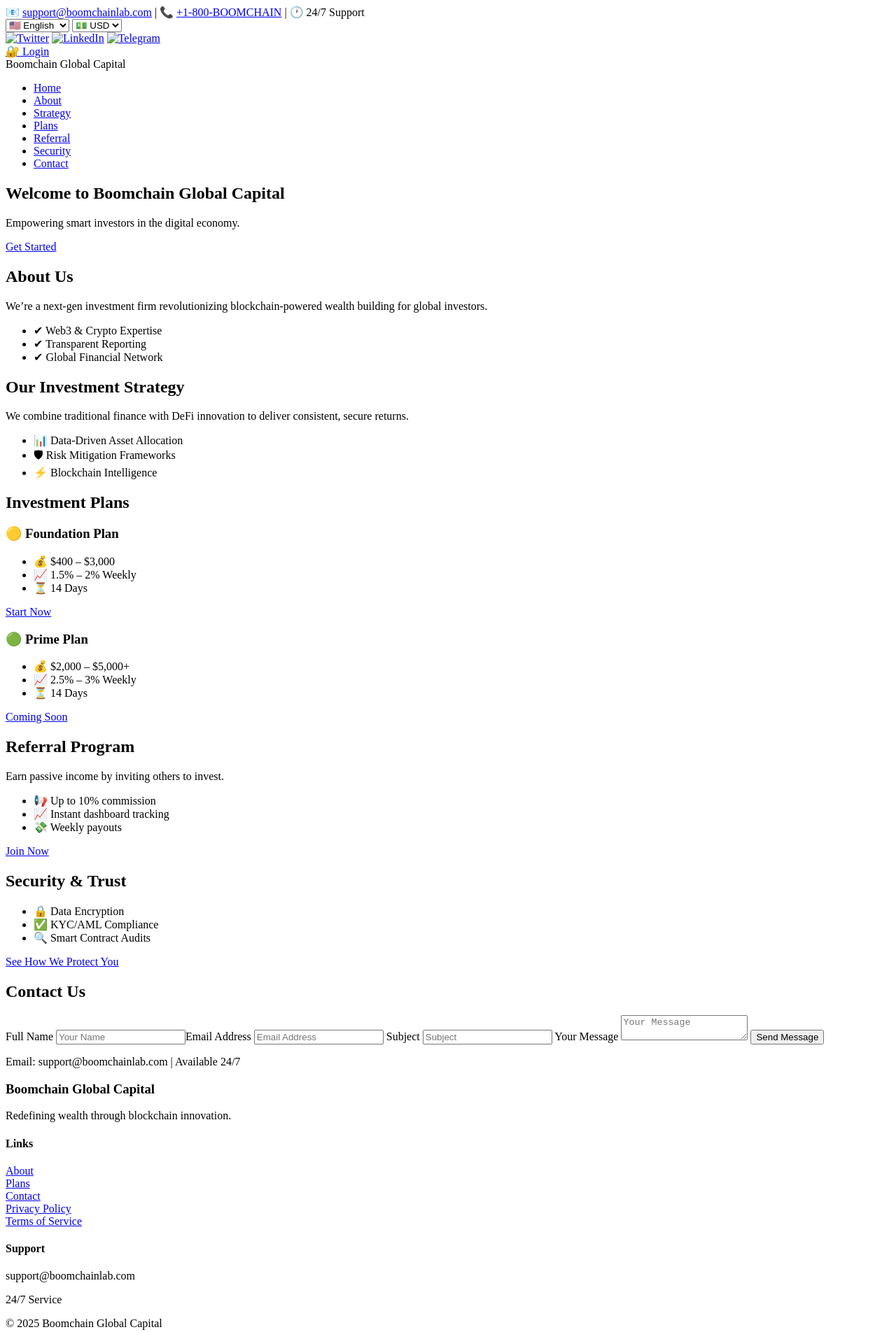
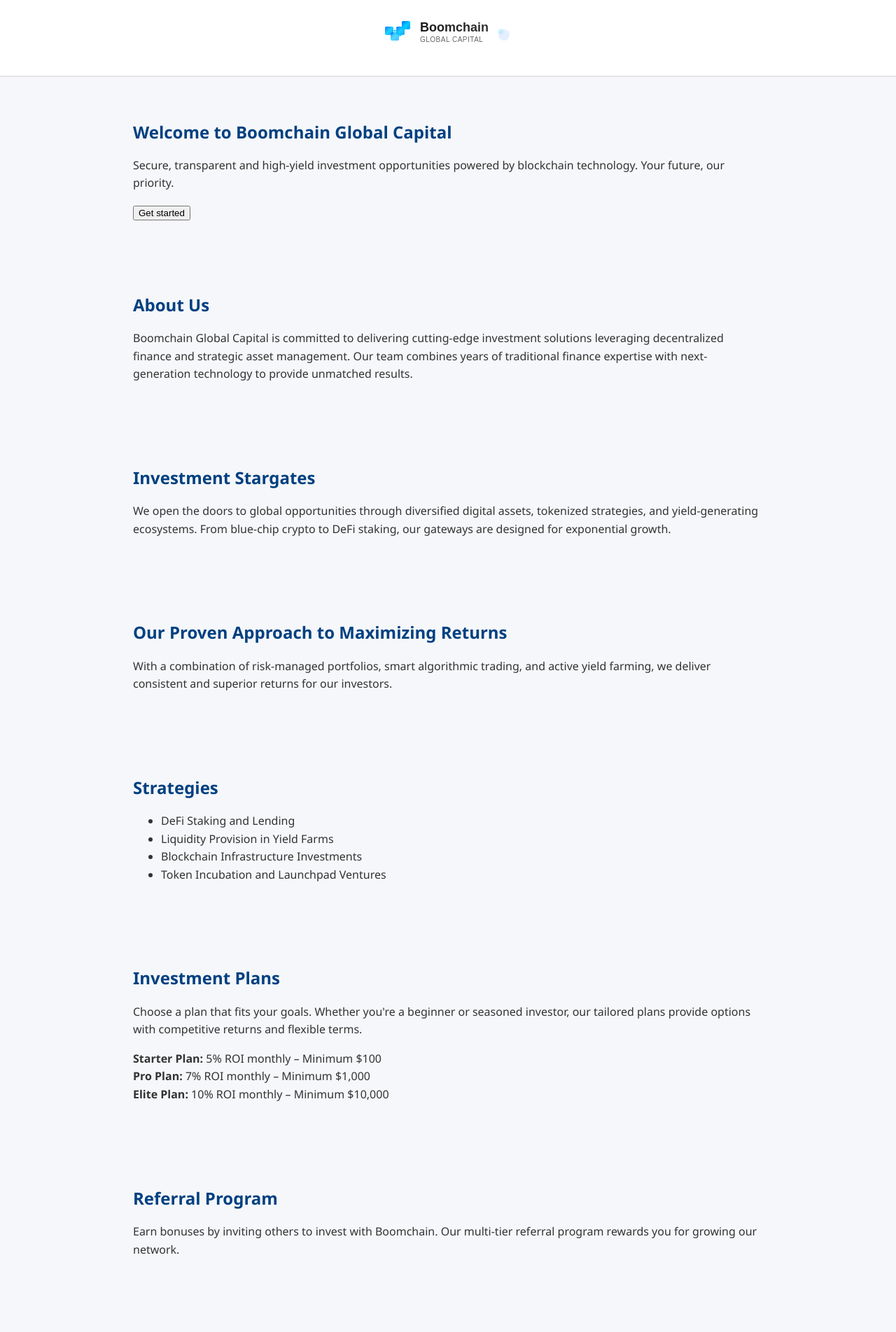
Before and after one commit to Snr-Dave/Boomchain-Global-Capital-, a plain HTML site: page index.html in a window 1280 px wide. Shown: the top 1904 px of the page at 70% size. Drawn offline with Linux system fonts and the light colour scheme.

Commit message:
Update index.html
Add complete homepage with embedded logo and all sections

Description:
Finalized index.html with Boomchain logo, hero section, about, strategies, investment plans, referral, security, contact form, and footer. Ready for deployment.

```diff
--- a/index.html
+++ b/index.html
@@ -1,164 +1,140 @@
 <!DOCTYPE html><html lang="en">
 <head>
-  <meta charset="UTF-8">
-  <meta name="viewport" content="width=device-width, initial-scale=1.0">
-  <meta name="description" content="Boomchain Global Capital offers blockchain-powered investment plans and secure wealth-building strategies.">
-  <meta name="keywords" content="Crypto, Investment, DeFi, Blockchain, Passive Income">
+  <meta charset="UTF-8" />
+  <meta name="viewport" content="width=device-width, initial-scale=1.0" />
   <title>Boomchain Global Capital</title>
-  <link rel="stylesheet" href="styles.css">
+  <style>
+    body {
+      font-family: 'Segoe UI', Tahoma, Geneva, Verdana, sans-serif;
+      margin: 0;
+      padding: 0;
+      line-height: 1.6;
+      background-color: #f5f7fa;
+      color: #333;
+    }
+    header {
+      background: #ffffff;
+      padding: 20px;
+      text-align: center;
+      border-bottom: 2px solid #e5e5e5;
+    }
+    section {
+      padding: 40px 20px;
+      max-width: 900px;
+      margin: auto;
+    }
+    .section-title {
+      font-size: 24px;
+      margin-bottom: 10px;
+      color: #004080;
+    }
+    footer {
+      text-align: center;
+      padding: 20px;
+      background: #222;
+      color: white;
+    }
+    form input, form textarea {
+      width: 100%;
+      padding: 10px;
+      margin-top: 8px;
+      margin-bottom: 16px;
+      border: 1px solid #ccc;
+      border-radius: 5px;
+    }
+    form button {
+      padding: 10px 20px;
+      background-color: #004080;
+      color: white;
+      border: none;
+      border-radius: 5px;
+      cursor: pointer;
+    }
+  </style>
 </head>
 <body>
-  <!-- ✅ Top Notification Bar -->
-  <div class="top-bar">
-    <div class="container top-bar-content">
-      <div class="top-left">
-        📧 <a href="mailto:support@boomchainlab.com">support@boomchainlab.com</a> |
-        📞 <a href="tel:+1800BOOMCHAIN">+1-800-BOOMCHAIN</a> |
-        🕐 24/7 Support
-      </div>
-      <div class="top-right">
-        <form>
-          <select id="language" name="language" class="lang-select">
-            <option value="en">🇺🇸 English</option>
-            <option value="es">🇪🇸 Español</option>
-          </select>
-          <select id="currency" name="currency" class="currency-select">
-            <option value="usd">💵 USD</option>
-            <option value="btc">₿ BTC</option>
-          </select>
-        </form>
-        <div class="socials">
-          <a href="#" aria-label="Twitter"><img src="icons/twitter.svg" alt="Twitter"></a>
-          <a href="#" aria-label="LinkedIn"><img src="icons/linkedin.svg" alt="LinkedIn"></a>
-          <a href="#" aria-label="Telegram"><img src="icons/telegram.svg" alt="Telegram"></a>
-        </div>
-        <a href="#" class="login-btn">🔐 Login</a>
-      </div>
-    </div>
-  </div>  <!-- ✅ Header & Navigation -->  <header class="main-header">
-    <nav class="container nav-container" aria-label="Main Navigation">
-      <div class="logo">Boomchain Global Capital</div>
-      <ul class="nav-links">
-        <li><a href="#home">Home</a></li>
-        <li><a href="#about">About</a></li>
-        <li><a href="#strategy">Strategy</a></li>
-        <li><a href="#plans">Plans</a></li>
-        <li><a href="#referral">Referral</a></li>
-        <li><a href="#security">Security</a></li>
-        <li><a href="#contact">Contact</a></li>
-      </ul>
-    </nav>
-  </header>  <!-- ✅ Hero Section -->  <section id="home" class="hero-section">
-    <div class="container">
-      <h1>Welcome to Boomchain Global Capital</h1>
-      <p>Empowering smart investors in the digital economy.</p>
-      <a href="#plans" class="btn-primary">Get Started</a>
-    </div>
-  </section>  <!-- ✅ About Us Section -->  <section id="about" class="section section-white">
-    <div class="container">
-      <h2>About Us</h2>
-      <p>We’re a next-gen investment firm revolutionizing blockchain-powered wealth building for global investors.</p>
-      <ul>
-        <li>✔ Web3 & Crypto Expertise</li>
-        <li>✔ Transparent Reporting</li>
-        <li>✔ Global Financial Network</li>
-      </ul>
-    </div>
-  </section>  <!-- ✅ Strategy Section -->  <section id="strategy" class="section section-light">
-    <div class="container">
-      <h2>Our Investment Strategy</h2>
-      <p>We combine traditional finance with DeFi innovation to deliver consistent, secure returns.</p>
-      <ul>
-        <li>📊 Data-Driven Asset Allocation</li>
-        <li>🛡 Risk Mitigation Frameworks</li>
-        <li>⚡ Blockchain Intelligence</li>
-      </ul>
-    </div>
-  </section>  <!-- ✅ Investment Plans -->  <section id="plans" class="section section-white">
-    <div class="container">
-      <h2>Investment Plans</h2>
-      <div class="plans-grid">
-        <div class="plan-card">
-          <h3>🟡 Foundation Plan</h3>
-          <ul>
-            <li>💰 $400 – $3,000</li>
-            <li>📈 1.5% – 2% Weekly</li>
-            <li>⏳ 14 Days</li>
-          </ul>
-          <a href="#" class="btn">Start Now</a>
-        </div>
-        <div class="plan-card">
-          <h3>🟢 Prime Plan</h3>
-          <ul>
-            <li>💰 $2,000 – $5,000+</li>
-            <li>📈 2.5% – 3% Weekly</li>
-            <li>⏳ 14 Days</li>
-          </ul>
-          <a href="#" class="btn">Coming Soon</a>
-        </div>
-      </div>
-    </div>
-  </section>  <!-- ✅ Referral Program -->  <section id="referral" class="section section-light">
-    <div class="container">
-      <h2>Referral Program</h2>
-      <p>Earn passive income by inviting others to invest.</p>
-      <ul>
-        <li>📢 Up to 10% commission</li>
-        <li>📈 Instant dashboard tracking</li>
-        <li>💸 Weekly payouts</li>
-      </ul>
-      <a href="#" class="btn">Join Now</a>
-    </div>
-  </section>  <!-- ✅ Security Section -->  <section id="security" class="section section-white">
-    <div class="container">
-      <h2>Security & Trust</h2>
-      <ul>
-        <li>🔒 Data Encryption</li>
-        <li>✅ KYC/AML Compliance</li>
-        <li>🔍 Smart Contract Audits</li>
-      </ul>
-      <a href="#" class="btn-outline">See How We Protect You</a>
-    </div>
-  </section>  <!-- ✅ Contact Section -->  <section id="contact" class="section section-light">
-    <div class="container">
-      <h2>Contact Us</h2>
-      <form class="contact-form" method="POST" action="/submit-form">
-        <label for="fullName">Full Name</label>
-        <input type="text" id="fullName" name="fullName" placeholder="Your Name" required><label for="email">Email Address</label>
-    <input type="email" id="email" name="email" placeholder="Email Address" required>
-
-    <label for="subject">Subject</label>
-    <input type="text" id="subject" name="subject" placeholder="Subject" required>
-
-    <label for="message">Your Message</label>
-    <textarea id="message" name="message" placeholder="Your Message" required></textarea>
-
-    <button type="submit" class="btn-primary">Send Message</button>
-  </form>
-  <p>Email: support@boomchainlab.com | Available 24/7</p>
-</div>
-
-  </section>  <!-- ✅ Footer -->  <footer class="main-footer">
-    <div class="container footer-content">
-      <div>
-        <h3>Boomchain Global Capital</h3>
-        <p>Redefining wealth through blockchain innovation.</p>
-      </div>
-      <div>
-        <h4>Links</h4>
-        <a href="#about">About</a><br>
-        <a href="#plans">Plans</a><br>
-        <a href="#contact">Contact</a><br>
-        <a href="/privacy-policy">Privacy Policy</a><br>
-        <a href="/terms">Terms of Service</a>
-      </div>
-      <div>
-        <h4>Support</h4>
-        <p>support@boomchainlab.com</p>
-        <p>24/7 Service</p>
-      </div>
-    </div>
-    <p class="copyright">© 2025 Boomchain Global Capital</p>
+  <header>
+    <svg width="200" height="60" viewBox="0 0 200 60" xmlns="http://www.w3.org/2000/svg">
+      <defs>
+        <linearGradient id="chainGradient" x1="0%" y1="0%" x2="100%" y2="100%">
+          <stop offset="0%" style="stop-color:#0066FF;stop-opacity:1" />
+          <stop offset="50%" style="stop-color:#00CCFF;stop-opacity:1" />
+          <stop offset="100%" style="stop-color:#0099FF;stop-opacity:1" />
+        </linearGradient>
+        <linearGradient id="textGradient" x1="0%" y1="0%" x2="100%" y2="0%">
+          <stop offset="0%" style="stop-color:#1a1a1a;stop-opacity:1" />
+          <stop offset="100%" style="stop-color:#333333;stop-opacity:1" />
+        </linearGradient>
+      </defs>
+      <g transform="translate(10, 10)">
+        <rect x="0" y="8" width="12" height="12" rx="2" fill="url(#chainGradient)" opacity="0.9"/>
+        <rect x="8" y="16" width="12" height="12" rx="2" fill="url(#chainGradient)" opacity="0.7"/>
+        <rect x="16" y="8" width="12" height="12" rx="2" fill="url(#chainGradient)" opacity="0.9"/>
+        <rect x="24" y="0" width="12" height="12" rx="2" fill="url(#chainGradient)"/>
+        <line x1="12" y1="14" x2="16" y2="14" stroke="url(#chainGradient)" stroke-width="2" opacity="0.6"/>
+        <line x1="20" y1="22" x2="24" y2="18" stroke="url(#chainGradient)" stroke-width="2" opacity="0.6"/>
+        <line x1="28" y1="12" x2="32" y2="8" stroke="url(#chainGradient)" stroke-width="2" opacity="0.6"/>
+        <circle cx="14" cy="14" r="1.5" fill="#00CCFF"/>
+        <circle cx="22" cy="20" r="1.5" fill="#00CCFF"/>
+        <circle cx="30" cy="10" r="1.5" fill="#00CCFF"/>
+      </g>
+      <text x="60" y="25" font-family="Arial, sans-serif" font-size="18" font-weight="bold" fill="url(#textGradient)">
+        Boomchain
+      </text>
+      <text x="60" y="40" font-family="Arial, sans-serif" font-size="10" font-weight="normal" fill="#666666" letter-spacing="0.5px">
+        GLOBAL CAPITAL
+      </text>
+      <circle cx="180" cy="30" r="8" fill="#0066FF" opacity="0.1"/>
+      <circle cx="175" cy="25" r="4" fill="#00CCFF" opacity="0.15"/>
+    </svg>
+  </header>  <section>
+    <h1 class="section-title">Welcome to Boomchain Global Capital</h1>
+    <p>Secure, transparent and high-yield investment opportunities powered by blockchain technology. Your future, our priority.</p>
+    <button onclick="alert('Getting started!')">Get started</button>
+  </section>  <section>
+    <h2 class="section-title">About Us</h2>
+    <p>Boomchain Global Capital is committed to delivering cutting-edge investment solutions leveraging decentralized finance and strategic asset management. Our team combines years of traditional finance expertise with next-generation technology to provide unmatched results.</p>
+  </section>  <section>
+    <h2 class="section-title">Investment Stargates</h2>
+    <p>We open the doors to global opportunities through diversified digital assets, tokenized strategies, and yield-generating ecosystems. From blue-chip crypto to DeFi staking, our gateways are designed for exponential growth.</p>
+  </section>  <section>
+    <h2 class="section-title">Our Proven Approach to Maximizing Returns</h2>
+    <p>With a combination of risk-managed portfolios, smart algorithmic trading, and active yield farming, we deliver consistent and superior returns for our investors.</p>
+  </section>  <section>
+    <h2 class="section-title">Strategies</h2>
+    <ul>
+      <li>DeFi Staking and Lending</li>
+      <li>Liquidity Provision in Yield Farms</li>
+      <li>Blockchain Infrastructure Investments</li>
+      <li>Token Incubation and Launchpad Ventures</li>
+    </ul>
+  </section>  <section>
+    <h2 class="section-title">Investment Plans</h2>
+    <p>Choose a plan that fits your goals. Whether you're a beginner or seasoned investor, our tailored plans provide options with competitive returns and flexible terms.</p>
+    <ul style="list-style: none; padding: 0;">
+      <li><strong>Starter Plan:</strong> 5% ROI monthly – Minimum $100</li>
+      <li><strong>Pro Plan:</strong> 7% ROI monthly – Minimum $1,000</li>
+      <li><strong>Elite Plan:</strong> 10% ROI monthly – Minimum $10,000</li>
+    </ul>
+  </section>  <section>
+    <h2 class="section-title">Referral Program</h2>
+    <p>Earn bonuses by inviting others to invest with Boomchain. Our multi-tier referral program rewards you for growing our network.</p>
+  </section>  <section>
+    <h2 class="section-title">Security & Transparency</h2>
+    <p>We prioritize your safety. All smart contracts are audited, and our platform maintains the highest standards of compliance and transparency.</p>
+  </section>  <section>
+    <h2 class="section-title">Contact Us</h2>
+    <form>
+      <label for="name">Name</label>
+      <input type="text" id="name" name="name" required />
+      <label for="email">Email</label>
+      <input type="email" id="email" name="email" required />
+      <label for="message">Message</label>
+      <textarea id="message" name="message" rows="5" required></textarea>
+      <button type="submit">Send</button>
+    </form>
+  </section>  <footer>
+    <p>&copy; 2025 Boomchain Global Capital. All rights reserved.</p>
   </footer>
 </body>
 </html>
```
